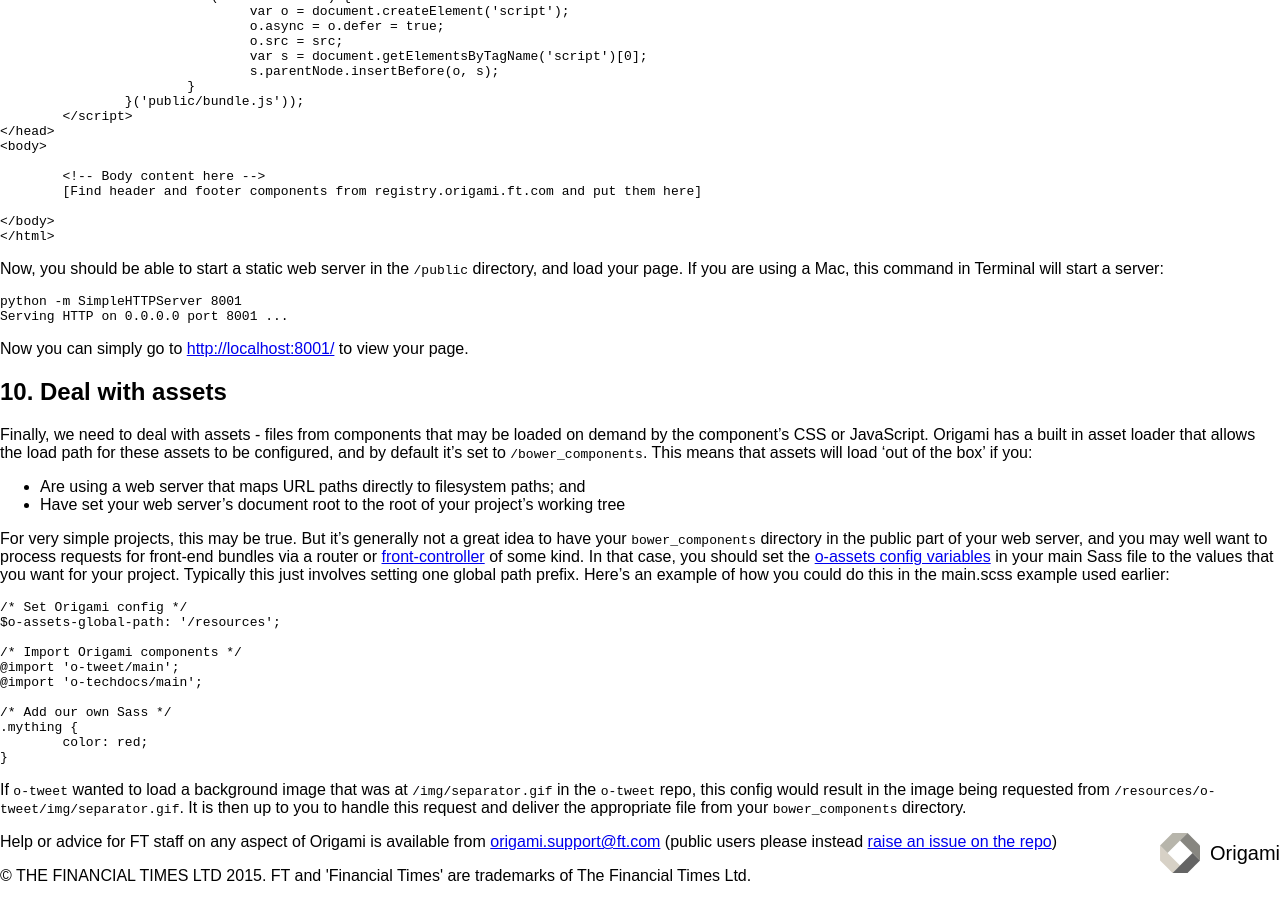
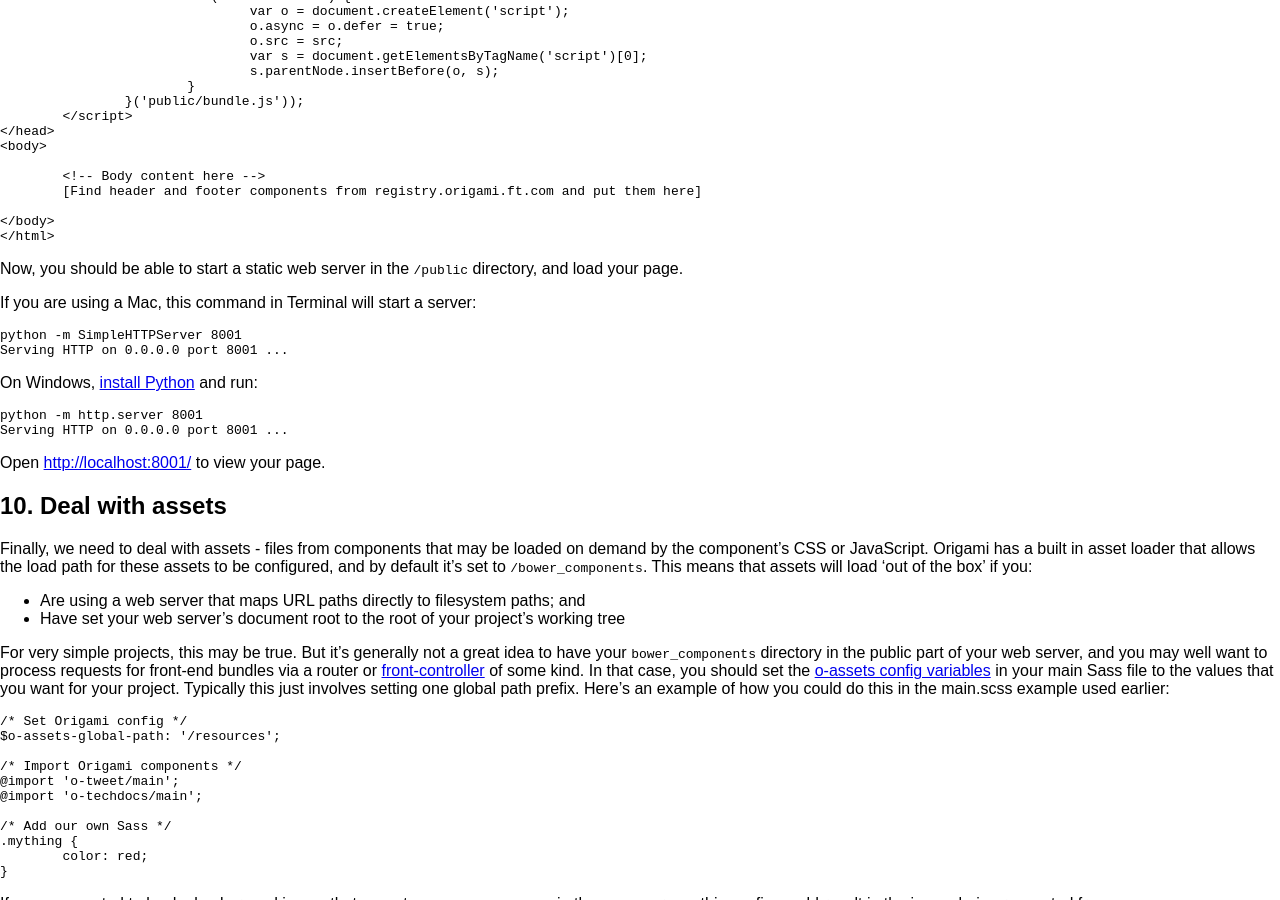
Before and after one commit to Financial-Times/ft-origami, a Jekyll site: the page built from docs/developer-guide/building-modules.md, in a window 1280 px wide and 900 px high, scrolled down 7517 px. Built offline with Jekyll 4.4.1, drawn with Linux system fonts in a browser that asks for light colours; nearby versions of some CDN libraries; comment, search, counter and statistics services are not loaded; a style sheet for code colours, icons or effects is not loaded.

Commit message:
Add server instructions for Windows machines

```diff
--- a/docs/developer-guide/building-modules.md
+++ b/docs/developer-guide/building-modules.md
@@ -437,14 +437,23 @@ Here's an example of a web page created from the boilerplate that includes the s
 	</html>
 
 
-Now, you should be able to start a static web server in the `/public` directory, and load your page.  If you are using a Mac, this command in Terminal will start a server:
+Now, you should be able to start a static web server in the `/public` directory, and load your page.
+
+If you are using a Mac, this command in Terminal will start a server:
 
 <pre class="cli">
 <kbd>python -m SimpleHTTPServer 8001</kbd>
 <output>Serving HTTP on 0.0.0.0 port 8001 ...</output>
 </pre>
 
-Now you can simply go to [http://localhost:8001/](http://localhost:8001) to view your page.
+On Windows, [install Python](https://www.python.org/downloads/windows/) and run:
+
+<pre class="cli">
+<kbd>python -m http.server 8001</kbd>
+<output>Serving HTTP on 0.0.0.0 port 8001 ...</output>
+</pre>
+
+Open [http://localhost:8001/](http://localhost:8001) to view your page.
 
 ## 10. Deal with assets
 
```
